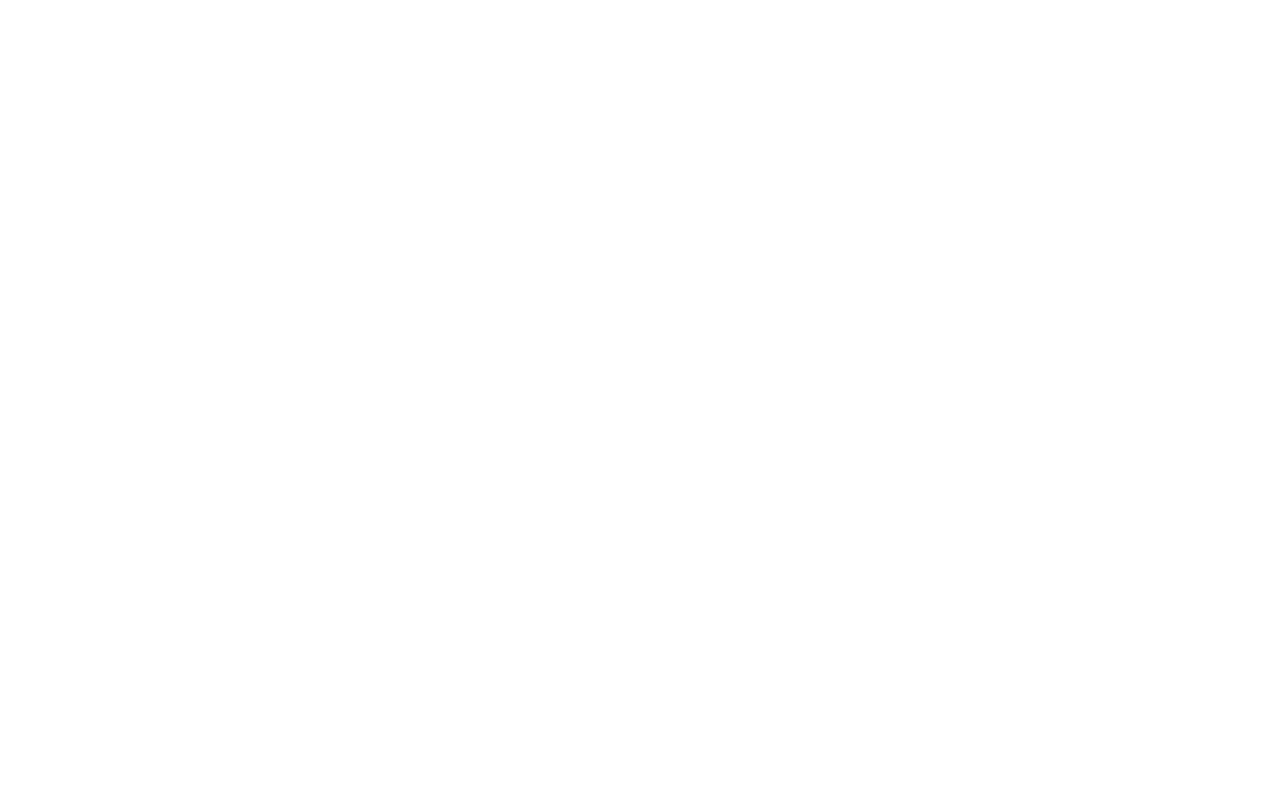
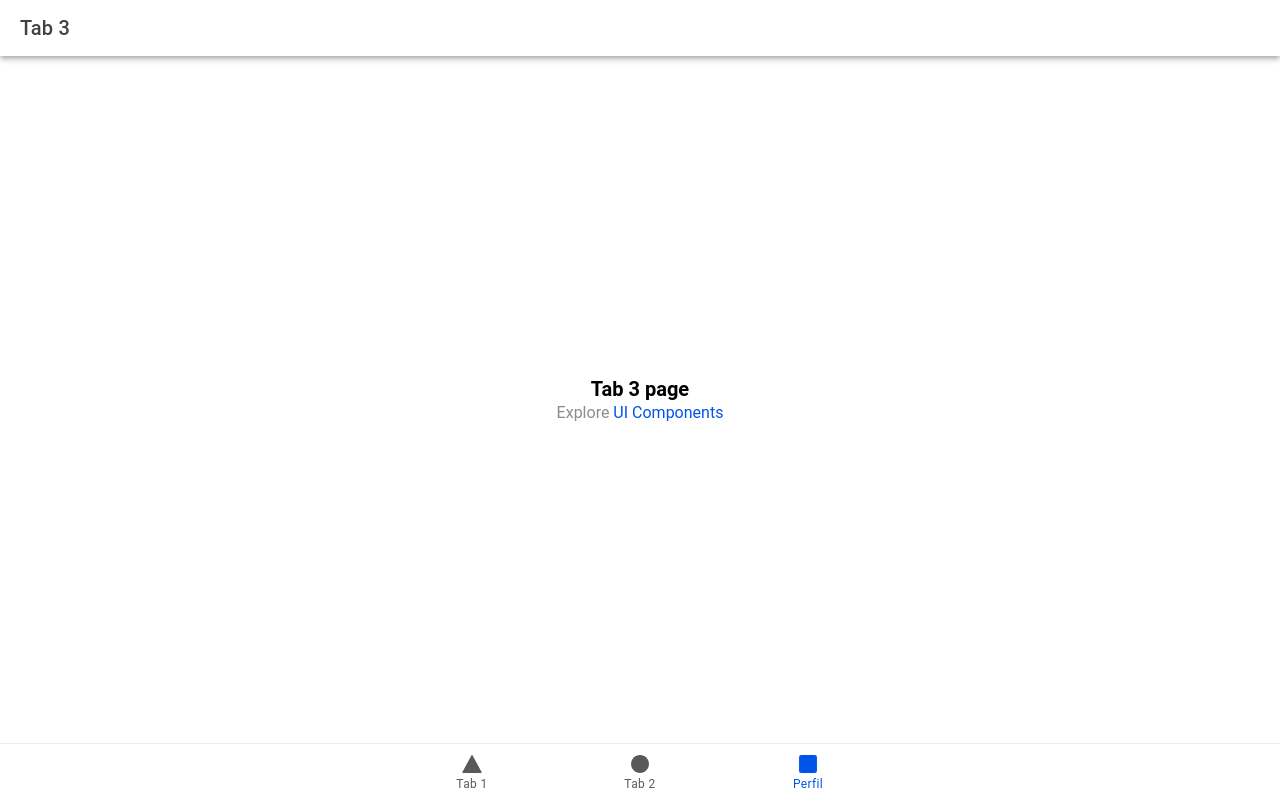
Before and after one commit to pacienciadev/clube-estilo, a React (Vite) app: page /home/tab3 in a window 1280 px wide. Built offline with nearby package versions, Linux system fonts and the light colour scheme.

Commit message:
feat: Login link to Home tabs ✨

```diff
--- a/src/App.tsx
+++ b/src/App.tsx
@@ -32,7 +32,8 @@
 /* Theme variables */
 import "./theme/variables.css";
 
-import Login from "./pages/auth/login";
+import { LoginPage } from "./pages/auth/login";
+import { HomePage } from "./pages/home";
 
 setupIonicReact();
 
@@ -40,49 +41,13 @@
   <IonApp>
     <IonReactRouter>
       <IonRouterOutlet>
-        <Route path="/login" component={Login} />
+        <Route path="/login" component={LoginPage} />
+        <Route path="/home" component={HomePage} />
 
         <Route exact path="/">
           <Redirect to="/login" />
         </Route>
       </IonRouterOutlet>
-
-      {/* <IonTabs>
-        <IonRouterOutlet>
-          <Route path="/login" component={Login} />
-
-          <Route exact path="/tab1">
-            <Tab1 />
-          </Route>
-
-          <Route exact path="/tab2">
-            <Tab2 />
-          </Route>
-
-          <Route path="/tab3">
-            <Tab3 />
-          </Route>
-
-          <Route exact path="/">
-            <Redirect to="/login" />
-          </Route>
-        </IonRouterOutlet>
-
-        <IonTabBar slot="bottom">
-          <IonTabButton tab="tab1" href="/tab1">
-            <IonIcon aria-hidden="true" icon={triangle} />
-            <IonLabel>Tab 1</IonLabel>
-          </IonTabButton>
-          <IonTabButton tab="tab2" href="/tab2">
-            <IonIcon aria-hidden="true" icon={ellipse} />
-            <IonLabel>Tab 2</IonLabel>
-          </IonTabButton>
-          <IonTabButton tab="tab3" href="/tab3">
-            <IonIcon aria-hidden="true" icon={square} />
-            <IonLabel>Tab 3</IonLabel>
-          </IonTabButton>
-        </IonTabBar>
-      </IonTabs> */}
     </IonReactRouter>
   </IonApp>
 );
--- a/src/pages/auth/login/index.tsx
+++ b/src/pages/auth/login/Login.tsx
@@ -18,7 +18,7 @@
 
 import "./Login.css";
 
-const Login: React.FC = () => {
+const LoginPage: React.FC = () => {
   return (
     <IonPage>
       <IonContent className="ion-padding">
@@ -79,7 +79,7 @@
           </IonRow>
         </IonGrid>
 
-        <IonButton expand="block">
+        <IonButton expand="block" routerLink="/home/tab1">
           Login
           <IonIcon slot="end" icon={enterOutline}></IonIcon>
         </IonButton>
@@ -98,4 +98,4 @@
   );
 };
 
-export default Login;
+export default LoginPage;
--- /dev/null
+++ b/src/pages/auth/login/index.ts
@@ -0,0 +1,3 @@
+import LoginPage from "./Login";
+
+export { LoginPage };
--- /dev/null
+++ b/src/pages/home/Home.tsx
@@ -0,0 +1,52 @@
+import {
+  IonIcon,
+  IonLabel,
+  IonRouterOutlet,
+  IonTabBar,
+  IonTabButton,
+  IonTabs,
+} from "@ionic/react";
+
+import { Route } from "react-router";
+
+import Tab1 from "./Tab1";
+import Tab2 from "./Tab2";
+import Tab3 from "./Tab3";
+import { ellipse, square, triangle } from "ionicons/icons";
+
+const HomePage: React.FC = () => {
+  return (
+    <IonTabs>
+      <IonRouterOutlet>
+        <Route exact path="/home/tab1">
+          <Tab1 />
+        </Route>
+
+        <Route exact path="/home/tab2">
+          <Tab2 />
+        </Route>
+
+        <Route path="/home/tab3">
+          <Tab3 />
+        </Route>
+      </IonRouterOutlet>
+
+      <IonTabBar slot="bottom">
+        <IonTabButton tab="tab1" href="/home/tab1">
+          <IonIcon aria-hidden="true" icon={triangle} />
+          <IonLabel>Tab 1</IonLabel>
+        </IonTabButton>
+        <IonTabButton tab="tab2" href="/home/tab2">
+          <IonIcon aria-hidden="true" icon={ellipse} />
+          <IonLabel>Tab 2</IonLabel>
+        </IonTabButton>
+        <IonTabButton tab="tab3" href="/home/tab3">
+          <IonIcon aria-hidden="true" icon={square} />
+          <IonLabel>Perfil</IonLabel>
+        </IonTabButton>
+      </IonTabBar>
+    </IonTabs>
+  );
+};
+
+export default HomePage;
--- a/src/pages/Tab1.tsx
+++ b/src/pages/home/Tab1.tsx
@@ -6,7 +6,7 @@
   IonTitle,
   IonToolbar,
 } from "@ionic/react";
-import ExploreContainer from "../components/ExploreContainer";
+import ExploreContainer from "../../components/ExploreContainer";
 import "./Tab1.css";
 
 const Tab1: React.FC = () => {
--- a/src/pages/Tab2.tsx
+++ b/src/pages/home/Tab2.tsx
@@ -1,5 +1,5 @@
 import { IonContent, IonHeader, IonPage, IonTitle, IonToolbar } from '@ionic/react';
-import ExploreContainer from '../components/ExploreContainer';
+import ExploreContainer from '../../components/ExploreContainer';
 import './Tab2.css';
 
 const Tab2: React.FC = () => {
--- a/src/pages/Tab3.tsx
+++ b/src/pages/home/Tab3.tsx
@@ -1,5 +1,5 @@
 import { IonContent, IonHeader, IonPage, IonTitle, IonToolbar } from '@ionic/react';
-import ExploreContainer from '../components/ExploreContainer';
+import ExploreContainer from '../../components/ExploreContainer';
 import './Tab3.css';
 
 const Tab3: React.FC = () => {
--- /dev/null
+++ b/src/pages/home/index.ts
@@ -0,0 +1,3 @@
+import HomePage from "./Home";
+
+export { HomePage };
```
Also changed, not shown: src/pages/home/Home.css (added), src/pages/home/Tab1.css (added), src/pages/home/Tab2.css (added), src/pages/home/Tab3.css (added).
